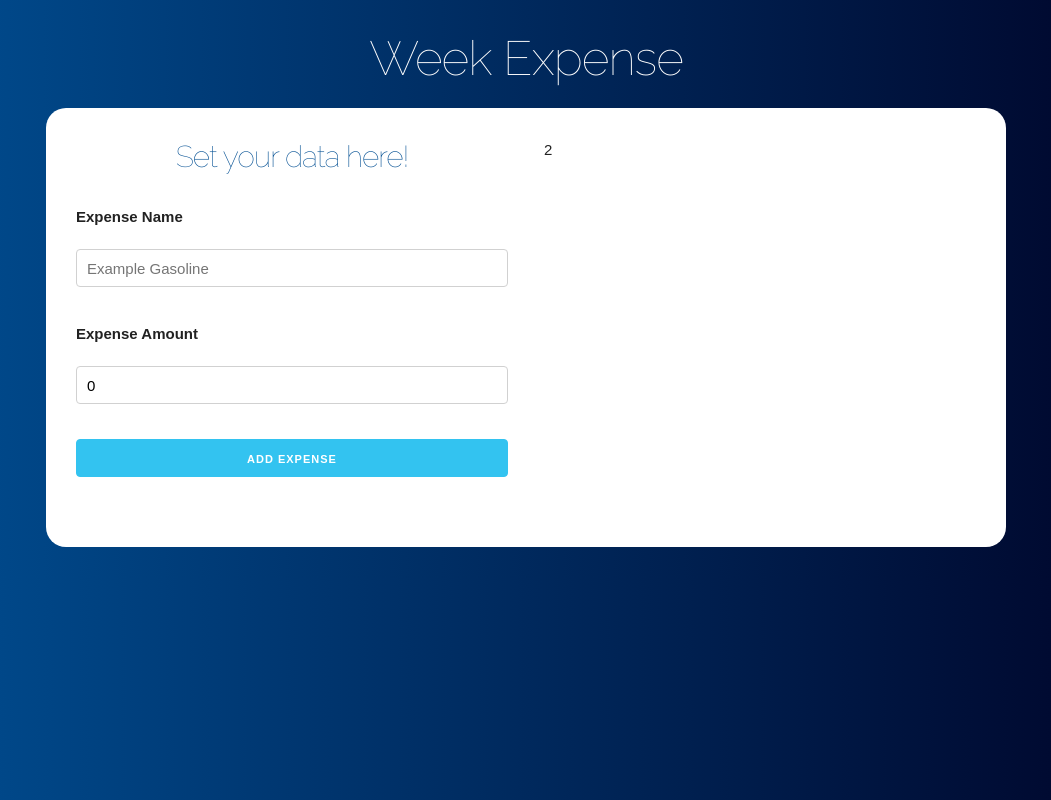
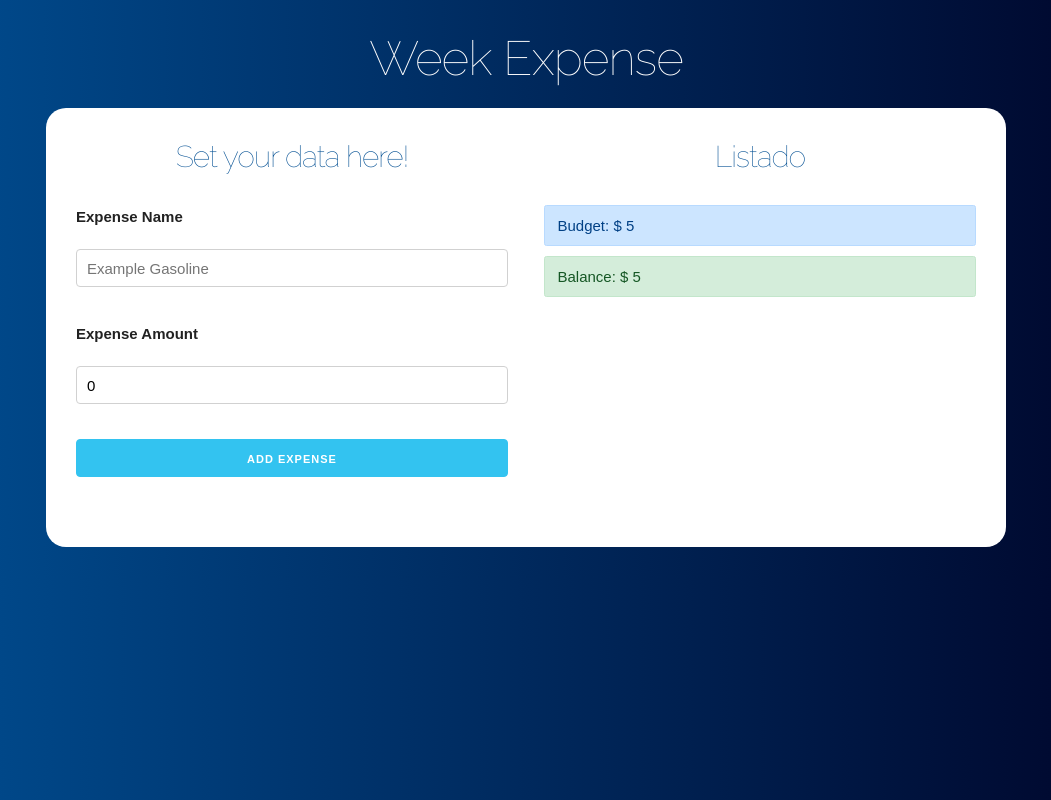
Before and after one commit to carlos-ssh/expense-management, a React (Create React App) app: page / in a window 1280 px wide. Both pictures are taken after typing "5" into the empty fields and a click on the input "Set Income". Shown: the whole page, without its empty margins (114-1165 px from the left). Built offline with nearby package versions, Linux system fonts and the light colour scheme.

Commit message:
Add messages for buget and balanc.

```diff
--- a/src/App.js
+++ b/src/App.js
@@ -1,13 +1,36 @@
-import React, { useState } from 'react';
+import React, { useState, useEffect } from 'react';
 import Pregunta from './components/Pregunta';
 import Formulario from './components/Forlulario';
+import Listado from './components/Listado';
+import ControlPresupuesto from './components/ControlPresupuesto';
 
 function App() {
 
-  // Defile el state
+  // Define el state
   const [presupuesto, guardarPresupuesto] = useState(0);
   const [restante, guardarRestante] = useState(0);
   const [ mostrarpregunta, actualizarPegunta ] = useState(true);
+  const [gastos, guardarGastos] = useState([]);
+  const [gasto, guardarGasto] = useState({});
+  const [creargasto, guardarCrearGasto] = useState(false);
+
+  // useEffect que actualiza el restante
+  useEffect(() => {
+    // Agrega nuevo presupuesto
+    if (creargasto) {
+      guardarGastos([
+        ...gastos,
+        gasto
+      ])
+
+      // Resta del presupuesto
+      const presupuestoRestante = restante - gasto.cantidad;
+      guardarRestante(presupuestoRestante);
+
+      // Resetear a false
+      guardarCrearGasto(false);
+    }
+  }, [gasto])
 
   return (
     <div className="container">
@@ -24,10 +47,19 @@
             ) : (
               <div className="row">
                 <div className="one-half column">
-                  <Formulario />
+                  <Formulario
+                    guardarGasto={guardarGasto}
+                    guardarCrearGasto={guardarCrearGasto}
+                  />
                 </div>
                 <div className="one-half column">
-                  2
+                  <Listado
+                    gastos={gastos}
+                  />
+                  <ControlPresupuesto
+                    presupuesto={presupuesto}
+                    restante={restante}
+                  />
                 </div>
               </div>
             ) }
--- /dev/null
+++ b/src/components/ControlPresupuesto.js
@@ -0,0 +1,15 @@
+import React, { Fragment } from 'react';
+import {revisarPresupuesto} from './helpers';
+
+const ControlPresupuesto = ({presupuesto, restante}) => (
+  <Fragment>
+    <div className="alert alert-primary">
+      Budget: $ {presupuesto}
+    </div>
+    <div className={revisarPresupuesto(presupuesto, restante)}>
+      Balance: $ {restante}
+    </div>
+  </Fragment>
+);
+
+export default ControlPresupuesto;
--- a/src/components/Forlulario.js
+++ b/src/components/Forlulario.js
@@ -2,7 +2,7 @@
 import Error from './Error';
 import shortid from 'shortid';
 
-const Formulario = () => {
+const Formulario = ({ guardarGasto, guardarCrearGasto }) => {
   const [nombre, guardarNombre] = useState('');
   const [cantidad, guardarCantidad] = useState(0);
   const [error, guardarError] = useState(false);
@@ -19,12 +19,18 @@
     guardarError(false);
     // Construir el gasto
     const gasto = {
-      nombre, cantidad
+      nombre,
+      cantidad,
+      id: shortid.generate()
     }
+
     // Pasar el gasto al componente principal
+    guardarGasto(gasto);
+    guardarCrearGasto(true);
 
     // Resetear el formulario
-
+    guardarNombre('');
+    guardarCantidad(0);
   }
 
   return (
--- /dev/null
+++ b/src/components/Gasto.js
@@ -0,0 +1,14 @@
+import React from 'react';
+
+const Gasto = ({ gasto }) => (
+  <li className="gastos">
+    <p>
+      {gasto.nombre}
+      <span className="gasto">
+        ${ gasto.cantidad }
+      </span>
+    </p>
+  </li>
+);
+
+export default Gasto;
--- /dev/null
+++ b/src/components/Listado.js
@@ -0,0 +1,16 @@
+import React from 'react';
+import Gasto from './Gasto';
+
+const Listado = ({ gastos }) => (
+  <div className="gastos-realizados">
+    <h2>Listado</h2>
+    {gastos.map(gasto => (
+      <Gasto
+        key={gasto.id}
+        gasto={gasto}
+      />
+    ))}
+  </div>
+);
+
+export default Listado;
--- /dev/null
+++ b/src/components/helpers.js
@@ -0,0 +1,12 @@
+export const revisarPresupuesto = (presupuesto, restante) => {
+  let clase;
+  if (( presupuesto / 4 ) > restante ) {
+    clase = 'alert alert-danger';
+  } else if (( presupuesto / 2 ) > restante ) {
+    clase = 'alert alert-warning';
+  } else {
+    clase = 'alert alert-success';
+  }
+
+  return clase;
+}
```
